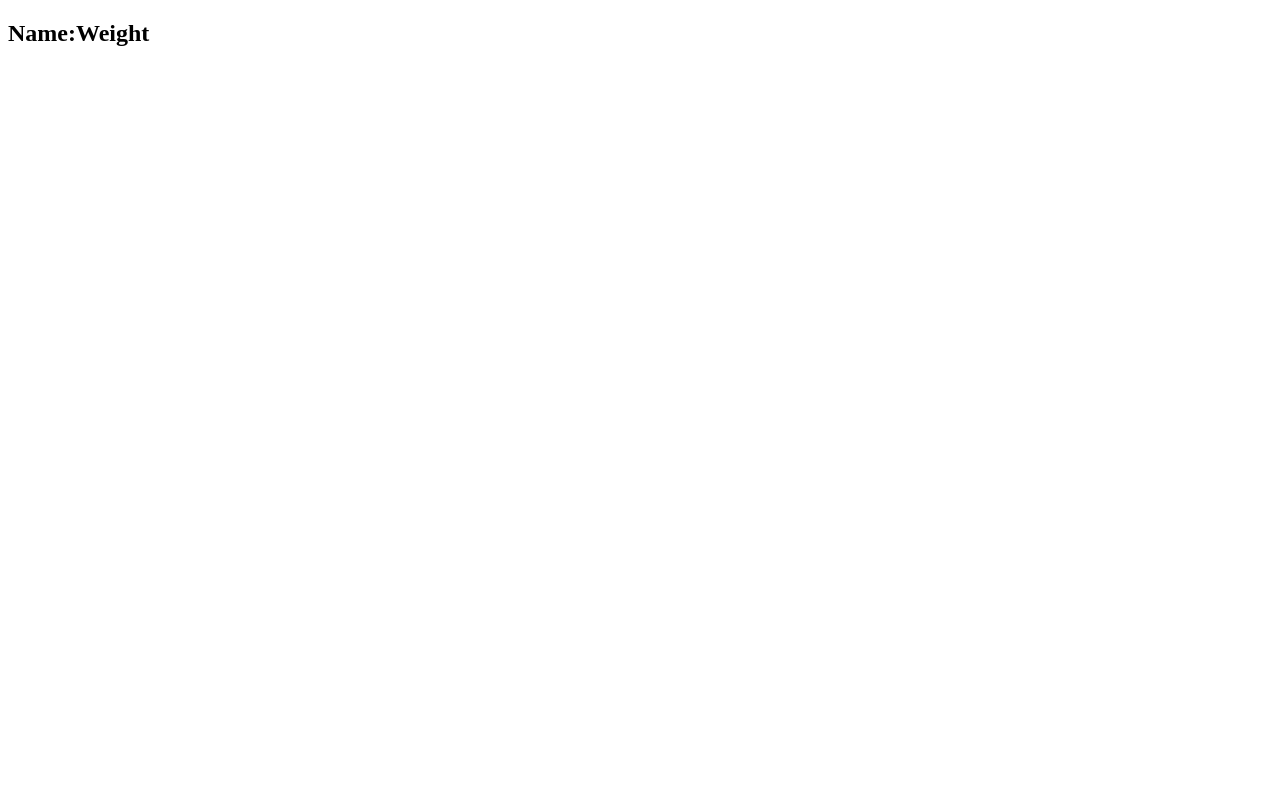
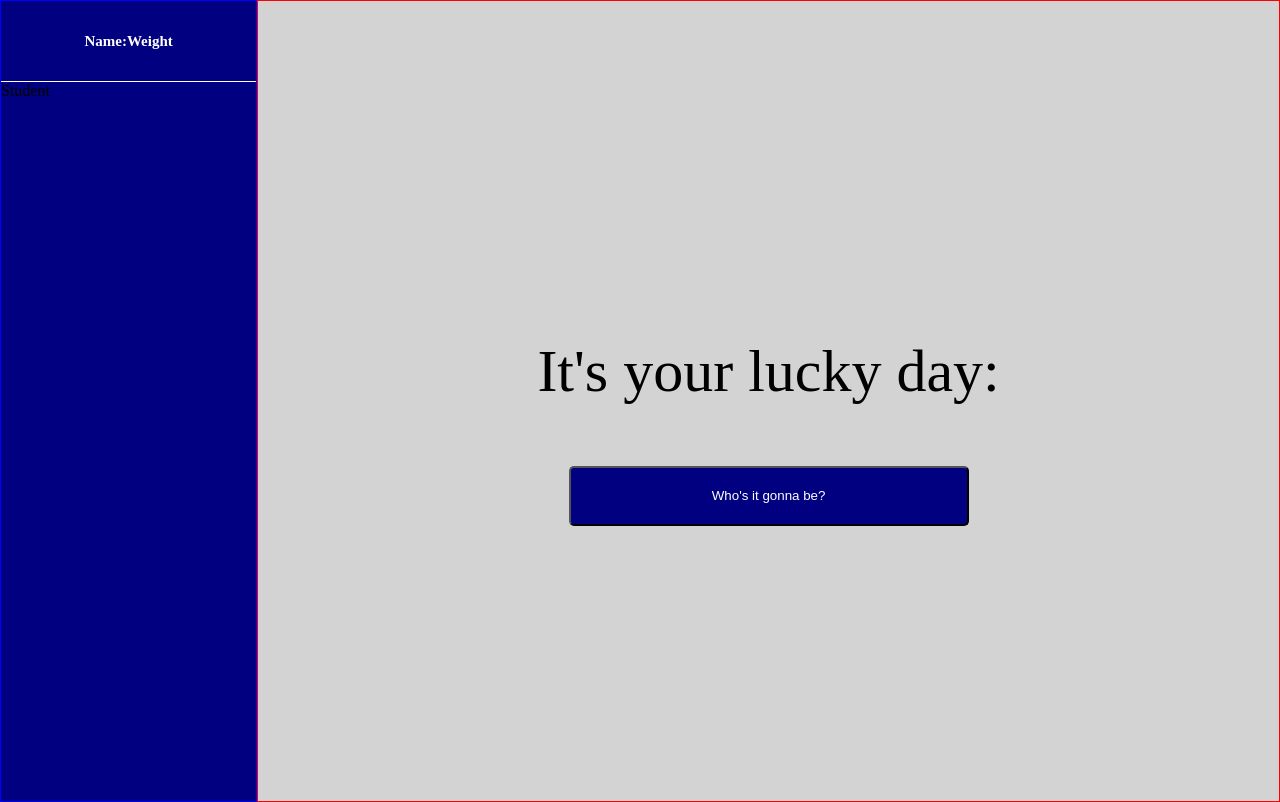
Before and after one commit to eslip96/2nd-capstone, a plain HTML site: page index.html in a window 1280 px wide. Drawn offline with Linux system fonts and the light colour scheme.

```diff
--- a/index.html
+++ b/index.html
@@ -4,19 +4,32 @@
     <meta charset="UTF-8" />
     <meta http-equiv="X-UA-Compatible" content="IE=edge" />
     <meta name="viewport" content="width=device-width, initial-scale=1.0" />
+    <link rel="stylesheet" href="/styles/main.css" />
     <title>Document</title>
   </head>
   <body>
     <div class="main-wrapper">
-      <div class="sidebar">
+      <div class="sidebar-wrapper">
         <div class="title">
           <h2>Name:Weight</h2>
         </div>
+        <div class="student-wrapper">
+          <div class="student-name">Student</div>
+          <div class="weight-wrapper">
+            <div class="minus-btn"></div>
+            <div class="plus-btn"></div>
+          </div>
+        </div>
       </div>
       <div class="body-wrapper">
-        <div class="name-btn-continer"></div>
+        <div class="name-btn-container">
+          <p>It's your lucky day:</p>
+          <div class="name-change-btn-wrapper">
+            <button type="button">Who's it gonna be?</button>
+          </div>
+        </div>
       </div>
     </div>
   </body>
-  <source src="/scripts/script.js" />
+  <script src="/scripts/script.js"></script>
 </html>
--- a/scripts/script.js
+++ b/scripts/script.js
@@ -0,0 +1,15 @@
+const rootEl = document.getElementsByClassName("title");
+const rootElSelector = document.querySelector("h2");
+
+console.log(rootEl);
+console.log(rootElSelector);
+
+const header = document.createElement("h1");
+const headerText = document.createTextNode("Hey howdy, how you durn???");
+
+console.log(header);
+console.log(headerText);
+
+function callStudent {
+
+}
--- /dev/null
+++ b/styles/main.scss
@@ -0,0 +1,74 @@
+html,
+body {
+  width: 100%;
+  height: 100%;
+  margin: 0;
+}
+.main-wrapper {
+  display: flex;
+  height: 100%;
+}
+
+.sidebar-wrapper {
+  display: flex;
+  flex-direction: column;
+  width: 25%;
+  height: 100%;
+  border: 1px solid blue;
+  background-color: navy;
+
+  .title {
+    display: flex;
+    flex-direction: column;
+    justify-content: center;
+    align-items: center;
+    border-bottom: 1px solid white;
+    height: 10%;
+    color: white;
+
+    h2 {
+      font-size: 15px;
+    }
+  }
+}
+
+.body-wrapper {
+  display: flex;
+  justify-content: center;
+  border: 1px solid red;
+  flex-direction: column;
+  align-items: center;
+  height: 100%;
+  width: 100%;
+  background-color: lightgray;
+
+  .name-btn-container {
+    display: flex;
+    // border: 1px solid red;
+    flex-direction: column;
+    align-items: center;
+    justify-content: center;
+
+    p {
+      display: flex;
+      // border: 1px solid green;
+      font-size: 60px;
+      color: black;
+    }
+
+    .name-change-btn-wrapper {
+      display: flex;
+      height: 60px;
+      width: 400px;
+      // border: 1px solid blue;
+
+      button {
+        width: 100%;
+        border-radius: 5px;
+        background-color: navy;
+        color: white;
+        cursor: pointer;
+      }
+    }
+  }
+}
```
Also changed, not shown: styles/main.css (added), 1 other file.
